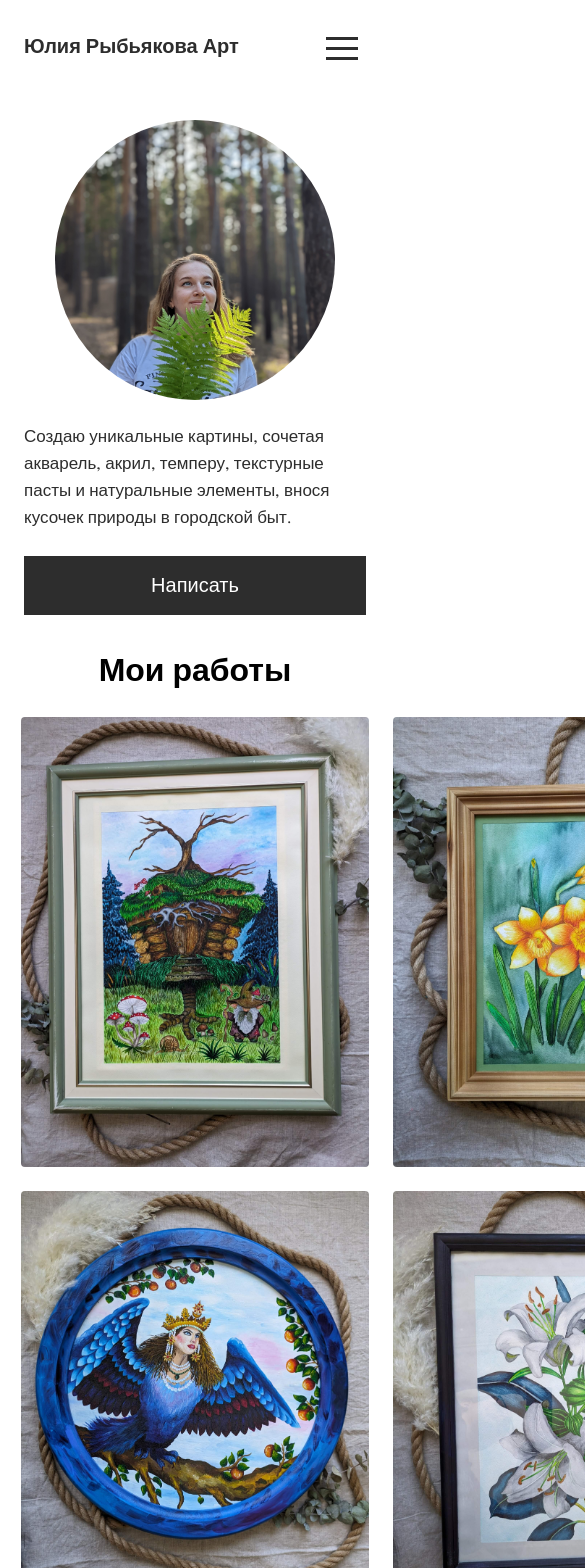
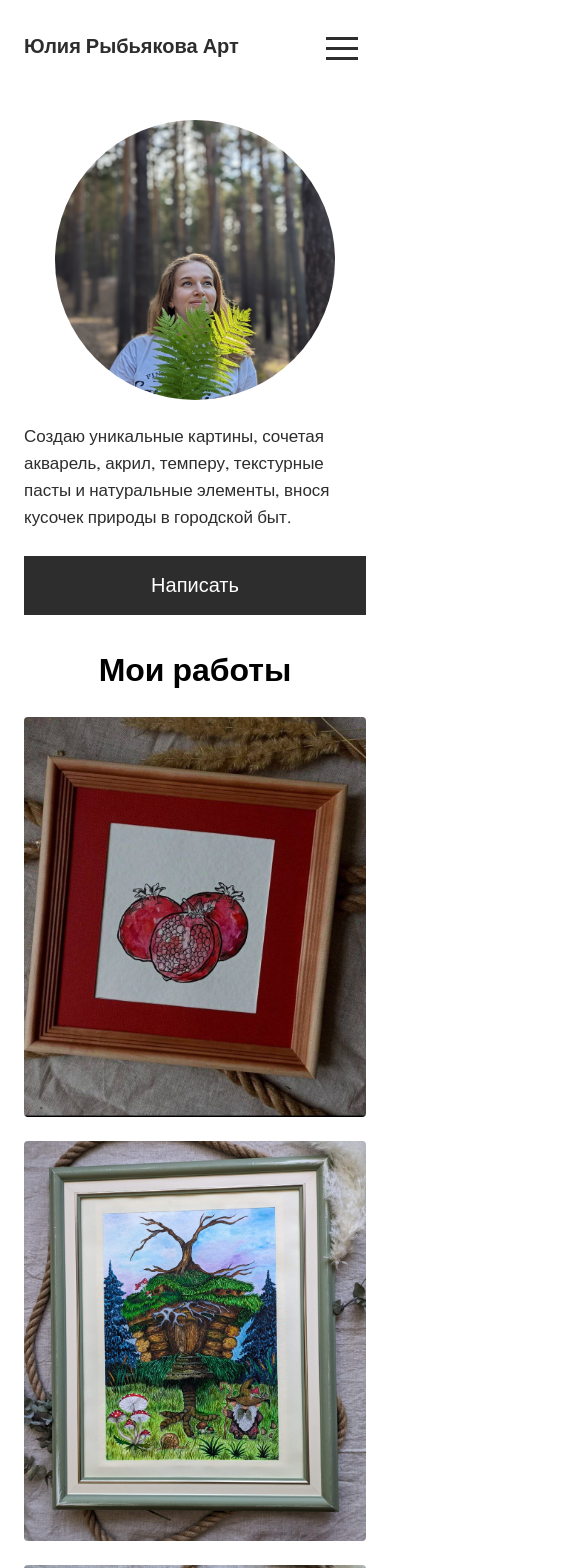
Before and after one commit to rybyakovigor/gallery-landing, a Next.js app: page / in a window 390 px wide. Shown: the top 1568 px of the page, 585 px wide, since content can reach past the window. Built offline with nearby package versions, Linux system fonts and the light colour scheme.

Commit message:
feat(gallery component): add mobile view

```diff
--- a/src/ui/components/gallery/styles.module.css
+++ b/src/ui/components/gallery/styles.module.css
@@ -1,15 +1,16 @@
 .list {
-  display: grid;
-  grid-template-columns: repeat(3, 1fr);
-  grid-auto-rows: minmax(330px, auto);
-  grid-auto-flow: dense;
-  grid-gap: 24px;
+  display: flex;
+  flex-wrap: wrap;
+  gap: 24px;
+  padding: 0;
+  margin: 0;
   list-style: none;
 }
 
 .list-item {
   position: relative;
-  width: 348px;
+  flex: 1 1 300px;
+  width: 300px;
   height: 450px;
   overflow: hidden;
   cursor: pointer;
@@ -38,3 +39,51 @@
 .list-item:hover > .image {
   transform: scale(1.05);
 }
+
+@media screen and (width < 1000px) {
+  .list-item {
+    flex: 1 1 250px;
+    width: 250px;
+    height: 350px;
+  }
+}
+
+@media screen and (width < 850px) {
+  .list-item {
+    flex: 1 1 230px;
+    width: 230px;
+    height: 300px;
+  }
+}
+
+@media screen and (width < 790px) {
+  .list-item {
+    flex: 1 1 300px;
+    width: 300px;
+    height: 400px;
+  }
+}
+
+@media screen and (width < 676px) {
+  .list-item {
+    flex: 1 1 250px;
+    width: 250px;
+    height: 350px;
+  }
+}
+
+@media screen and (width < 576px) {
+  .list-item {
+    flex: 1 1 300px;
+    width: 300px;
+    height: 600px;
+  }
+}
+
+@media screen and (width < 485px) {
+  .list-item {
+    flex: 1 1 300px;
+    width: 300px;
+    height: 400px;
+  }
+}
```
